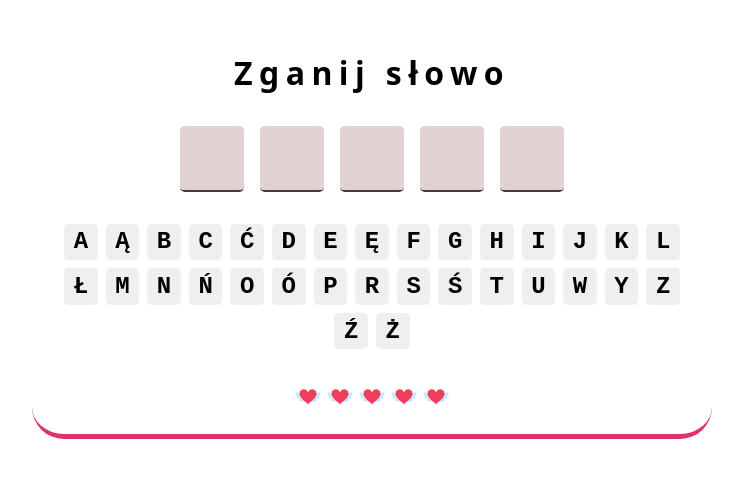
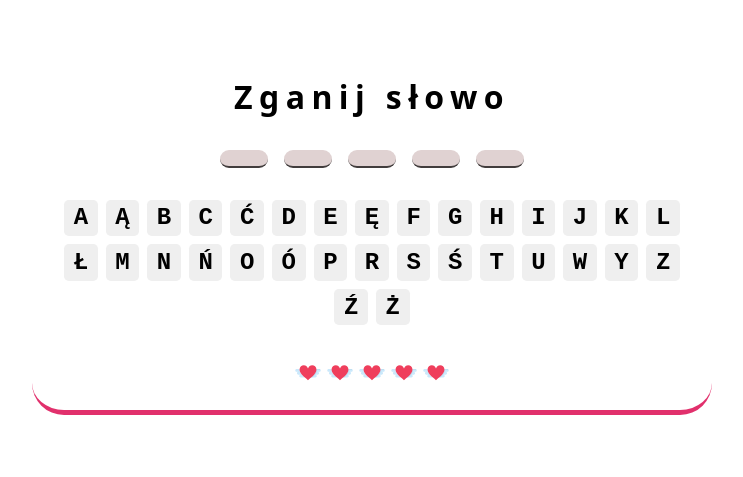
Before and after one commit to dominikamathslover/zgadnij-slowo, a React (Vite) app: page / in a window 1280 px wide. Shown: the part 163-640 px from the top of the page, without its empty margins (268-1011 px from the left). Built offline with nearby package versions, Linux system fonts and the light colour scheme; a web font is replaced by a local one.

Commit message:
style: update app.css

```diff
--- a/src/App.css
+++ b/src/App.css
@@ -76,7 +76,8 @@ h1 {
 
 .letter {
   margin: 0;
-  padding: 2em;
+  padding: 0.25em 0.75em;
+  font-size: 2em;
   background-color: var(--light-grey);
   border-bottom: 2px solid rgb(66, 61, 61);
   border-radius: 0.3em;
@@ -122,3 +123,10 @@ h1 {
   width: 2rem;
   height: 2rem;
 }
+
+/* =================================
+   win
+================================= */
+
+.score {
+}
```
